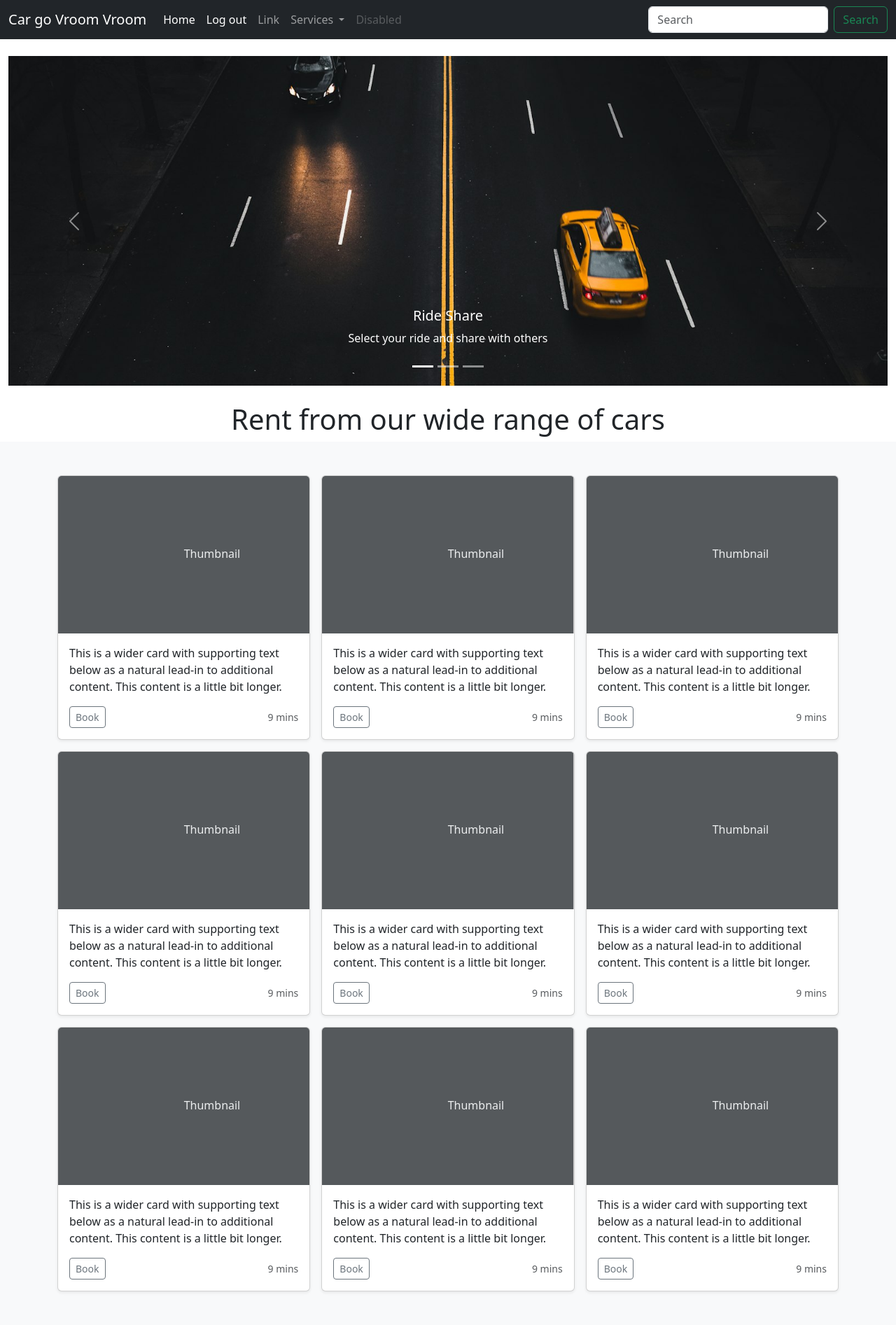
After one commit to AlveIbrahim/370-project, a Django app: page /home_after_login in a window 1280 px wide. The commit adds this page. Shown: the whole page at 70% size. Run offline with Django 4.2, Linux system fonts and the light colour scheme.

Commit message:
Add files via upload

```diff
--- a/core/home/urls.py
+++ b/core/home/urls.py
@@ -8,11 +8,13 @@ from django.conf import settings
 
 urlpatterns = [
     path('', views.index, name='home'),
+    path('home_after_login',views.home_after_login,name='home_after_login'),
     path('rs', views.rs, name='rs'),
     path('rent', views.rent, name='rent'),
     path('car_Listing', views.car_Listing, name='car_Listing'),
     path('signup', views.signup, name='signup'),
-    path('login', views.login_view, name='login')
+    path('login', views.login, name='login'),
+    path('logout', views.logout, name='logout')
 ]
 urlpatterns += staticfiles_urlpatterns()
 urlpatterns += static(settings.MEDIA_URL, document_root = settings.MEDIA_ROOT)
--- a/core/home/views.py
+++ b/core/home/views.py
@@ -1,13 +1,17 @@
 from django.shortcuts import render, redirect, HttpResponse
 from home.models import car_listing
 from django.contrib.auth.forms import AuthenticationForm
+from django.contrib import messages
 from .forms import SignupForm, cl
-from django.contrib.auth import login
+from django.contrib.auth import login as auth_login, logout as auth_logout, authenticate as auth_authenticate
 
 # Create your views here.
 def index(request):
     return render(request, 'index.html')
     # return HttpResponse('this is home page')
+
+def home_after_login(request):
+    return render(request,'after_login.html')
 
 def rs(request):
     return render(request, 'rideshare.html')
@@ -44,23 +48,28 @@ def signup(request):
         signup = SignupForm(request.POST)
         if signup.is_valid():
             user = signup.save()
-            login(request, user)
-            return redirect('home')
+            auth_login(request, user)
+            return redirect('home_after_login')
         else:
             return redirect('signup')
     else:
         signup = SignupForm()
     return render(request, 'signup.html', {'Signup':signup})
 
-def login_view(request):
+def login(request):
     if request.method == 'POST':
         login_form = AuthenticationForm(data=request.POST)
         if login_form.is_valid():
             user = login_form.get_user()
-            login(request,user)
-            return redirect('home')
+            auth_login(request,user)
+            return redirect('home_after_login')
         else:
             return redirect('login')
     else:
         login_form = AuthenticationForm()
     return render(request, 'login.html', {'Login':login_form})
+
+def logout(request):
+    auth_logout(request)
+    messages.warning(request, 'You were logged out')
+    return redirect('home')
--- /dev/null
+++ b/core/templates/after_login.html
@@ -0,0 +1,264 @@
+<!doctype html>
+<html lang="en">
+  <head>
+    <meta charset="utf-8">
+    <meta name="viewport" content="width=device-width, initial-scale=1">
+    <title>Car go Vroom Vroom</title>
+    <link href="https://cdn.jsdelivr.net/npm/bootstrap@5.3.2/dist/css/bootstrap.min.css" rel="stylesheet" integrity="sha384-T3c6CoIi6uLrA9TneNEoa7RxnatzjcDSCmG1MXxSR1GAsXEV/Dwwykc2MPK8M2HN" crossorigin="anonymous">
+  </head>
+  <body>
+    <nav class="navbar navbar-expand-lg navbar-dark bg-dark">
+        <div class="container-fluid">
+          <a class="navbar-brand" href="#">Car go Vroom Vroom</a>
+          <button class="navbar-toggler" type="button" data-bs-toggle="collapse" data-bs-target="#navbarSupportedContent" aria-controls="navbarSupportedContent" aria-expanded="false" aria-label="Toggle navigation">
+            <span class="navbar-toggler-icon"></span>
+          </button>
+          <div class="collapse navbar-collapse" id="navbarSupportedContent">
+            <ul class="navbar-nav me-auto mb-2 mb-lg-0">
+              <li class="nav-item">
+                <a class="nav-link active" aria-current="page" href="#">Home</a>
+              </li>
+              <li class="nav-item">
+              <li class="nav-item">
+                <a class="nav-link active" aria-current="page" href="/logout">Log out</a>
+              </li>
+              <li class="nav-item">
+                <a class="nav-link" href="#">Link</a>
+              </li>
+
+              <li class="nav-item dropdown">
+                <a class="nav-link dropdown-toggle" href="#" role="button" data-bs-toggle="dropdown" aria-expanded="false">
+                  Services
+                </a>
+                <ul class="dropdown-menu">
+                  <li><a class="dropdown-item" href="/rs">Ride Sharing</a></li>
+                  <li><a class="dropdown-item" href="/rent">Car Rent</a></li>
+                  <li><hr class="dropdown-divider"></li>
+                  <li><a class="dropdown-item" href="#">Something else here</a></li>
+
+                </ul>
+              </li>
+
+              <li class="nav-item">
+
+                <a class="nav-link disabled" aria-disabled="true">Disabled</a>
+              </li>
+            </ul>
+            <form class="d-flex" role="search">
+              <input class="form-control me-2" type="search" placeholder="Search" aria-label="Search">
+              <button class="btn btn-outline-success" type="submit">Search</button>
+            </form>
+
+          </div>
+        </div>
+      </nav>
+
+      <div class='container-fluid my-4'>
+      <div id="carouselExampleCaptions" class="carousel slide">
+        <div class="carousel-indicators">
+          <button type="button" data-bs-target="#carouselExampleCaptions" data-bs-slide-to="0" class="active" aria-current="true" aria-label="Slide 1"></button>
+          <button type="button" data-bs-target="#carouselExampleCaptions" data-bs-slide-to="1" aria-label="Slide 2"></button>
+          <button type="button" data-bs-target="#carouselExampleCaptions" data-bs-slide-to="2" aria-label="Slide 3"></button>
+        </div>
+        <div class="carousel-inner">
+          <div class="carousel-item active">
+            <a href="/rs">
+              <img src="/static/13.jpeg" class="d-block w-100" alt="car"/>
+            </a>
+            <div class="carousel-caption d-none d-md-block">
+              <b><h5> Ride Share</h5></b>
+              <p>Select your ride and share with others</p>
+            </div>
+          </div>
+          <div class="carousel-item">
+            <a href="/rant">
+              <img src="/static/7.jpeg" class="d-block w-100" alt="car"/>
+            </a>
+            <div class="carousel-caption d-none d-md-block">
+              <h5>Rent a car</h5>
+              <p>Some representative placeholder content for the second slide.</p>
+            </div>
+          </div>
+          <div class="carousel-item">
+            <a href="/rant">
+              <img src="/static/8.jpeg" class="d-block w-100" alt="car"/>
+            </a>
+            <div class="carousel-caption d-none d-md-block">
+              <h5>Third slide label</h5>
+              <p>Some representative placeholder content for the third slide.</p>
+            </div>
+          </div>
+        </div>
+        <button class="carousel-control-prev" type="button" data-bs-target="#carouselExampleCaptions" data-bs-slide="prev">
+          <span class="carousel-control-prev-icon" aria-hidden="true"></span>
+          <span class="visually-hidden">Previous</span>
+        </button>
+        <button class="carousel-control-next" type="button" data-bs-target="#carouselExampleCaptions" data-bs-slide="next">
+          <span class="carousel-control-next-icon" aria-hidden="true"></span>
+          <span class="visually-hidden">Next</span>
+        </button>
+      </div>
+    </div>
+
+
+    <b><h1 align='center'>Rent from our wide range of cars</h1></b>
+
+    <div class="album py-5 bg-body-tertiary">
+      <div class="container">
+
+        <div class="row row-cols-1 row-cols-sm-2 row-cols-md-3 g-3">
+          <div class="col">
+            <div class="card shadow-sm">
+              <svg class="bd-placeholder-img card-img-top" width="100%" height="225" xmlns="http://www.w3.org/2000/svg" role="img" aria-label="Placeholder: Thumbnail" preserveAspectRatio="xMidYMid slice" focusable="false"><title>Placeholder</title><rect width="100%" height="100%" fill="#55595c"></rect><text x="50%" y="50%" fill="#eceeef" dy=".3em">Thumbnail</text></svg>
+              <div class="card-body">
+                <p class="card-text">This is a wider card with supporting text below as a natural lead-in to additional content. This content is a little bit longer.</p>
+                <div class="d-flex justify-content-between align-items-center">
+                  <div class="btn-group">
+                    <a href='/rant'>
+                      <button type="button" class="btn btn-sm btn-outline-secondary" >Book</button>
+                    </a>
+
+                  </div>
+                  <small class="text-body-secondary">9 mins</small>
+                </div>
+              </div>
+            </div>
+          </div>
+          <div class="col">
+            <div class="card shadow-sm">
+              <svg class="bd-placeholder-img card-img-top" width="100%" height="225" xmlns="http://www.w3.org/2000/svg" role="img" aria-label="Placeholder: Thumbnail" preserveAspectRatio="xMidYMid slice" focusable="false"><title>Placeholder</title><rect width="100%" height="100%" fill="#55595c"></rect><text x="50%" y="50%" fill="#eceeef" dy=".3em">Thumbnail</text></svg>
+              <div class="card-body">
+                <p class="card-text">This is a wider card with supporting text below as a natural lead-in to additional content. This content is a little bit longer.</p>
+                <div class="d-flex justify-content-between align-items-center">
+                  <div class="btn-group">
+                    <a href='/rant'>
+                      <button type="button" class="btn btn-sm btn-outline-secondary">Book</button>
+                    </a>
+
+                  </div>
+                  <small class="text-body-secondary">9 mins</small>
+                </div>
+              </div>
+            </div>
+          </div>
+          <div class="col">
+            <div class="card shadow-sm">
+              <svg class="bd-placeholder-img card-img-top" width="100%" height="225" xmlns="http://www.w3.org/2000/svg" role="img" aria-label="Placeholder: Thumbnail" preserveAspectRatio="xMidYMid slice" focusable="false"><title>Placeholder</title><rect width="100%" height="100%" fill="#55595c"></rect><text x="50%" y="50%" fill="#eceeef" dy=".3em">Thumbnail</text></svg>
+              <div class="card-body">
+                <p class="card-text">This is a wider card with supporting text below as a natural lead-in to additional content. This content is a little bit longer.</p>
+                <div class="d-flex justify-content-between align-items-center">
+                  <div class="btn-group">
+                    <a href='/rant'>
+                    <button type="button" class="btn btn-sm btn-outline-secondary">Book</button>
+                    </a>
+                  </div>
+                  <small class="text-body-secondary">9 mins</small>
+                </div>
+              </div>
+            </div>
+          </div>
+
+          <div class="col">
+            <div class="card shadow-sm">
+              <svg class="bd-placeholder-img card-img-top" width="100%" height="225" xmlns="http://www.w3.org/2000/svg" role="img" aria-label="Placeholder: Thumbnail" preserveAspectRatio="xMidYMid slice" focusable="false"><title>Placeholder</title><rect width="100%" height="100%" fill="#55595c"></rect><text x="50%" y="50%" fill="#eceeef" dy=".3em">Thumbnail</text></svg>
+              <div class="card-body">
+                <p class="card-text">This is a wider card with supporting text below as a natural lead-in to additional content. This content is a little bit longer.</p>
+                <div class="d-flex justify-content-between align-items-center">
+                  <div class="btn-group">
+                    <a href='/rant'>
+                    <button type="button" class="btn btn-sm btn-outline-secondary">Book</button>
+                    </a>
+                  </div>
+                  <small class="text-body-secondary">9 mins</small>
+                </div>
+              </div>
+            </div>
+          </div>
+          <div class="col">
+            <div class="card shadow-sm">
+              <svg class="bd-placeholder-img card-img-top" width="100%" height="225" xmlns="http://www.w3.org/2000/svg" role="img" aria-label="Placeholder: Thumbnail" preserveAspectRatio="xMidYMid slice" focusable="false"><title>Placeholder</title><rect width="100%" height="100%" fill="#55595c"></rect><text x="50%" y="50%" fill="#eceeef" dy=".3em">Thumbnail</text></svg>
+              <div class="card-body">
+                <p class="card-text">This is a wider card with supporting text below as a natural lead-in to additional content. This content is a little bit longer.</p>
+                <div class="d-flex justify-content-between align-items-center">
+                  <div class="btn-group">
+                    <a href='/rant'>
+                    <button type="button" class="btn btn-sm btn-outline-secondary">Book</button>
+                    </a>
+                  </div>
+                  <small class="text-body-secondary">9 mins</small>
+                </div>
+              </div>
+            </div>
+          </div>
+          <div class="col">
+            <div class="card shadow-sm">
+              <svg class="bd-placeholder-img card-img-top" width="100%" height="225" xmlns="http://www.w3.org/2000/svg" role="img" aria-label="Placeholder: Thumbnail" preserveAspectRatio="xMidYMid slice" focusable="false"><title>Placeholder</title><rect width="100%" height="100%" fill="#55595c"></rect><text x="50%" y="50%" fill="#eceeef" dy=".3em">Thumbnail</text></svg>
+              <div class="card-body">
+                <p class="card-text">This is a wider card with supporting text below as a natural lead-in to additional content. This content is a little bit longer.</p>
+                <div class="d-flex justify-content-between align-items-center">
+                  <div class="btn-group">
+                    <a href='/rant'>
+                    <button type="button" class="btn btn-sm btn-outline-secondary">Book</button>
+                    </a>
+                  </div>
+                  <small class="text-body-secondary">9 mins</small>
+                </div>
+              </div>
+            </div>
+          </div>
+
+          <div class="col">
+            <div class="card shadow-sm">
+              <svg class="bd-placeholder-img card-img-top" width="100%" height="225" xmlns="http://www.w3.org/2000/svg" role="img" aria-label="Placeholder: Thumbnail" preserveAspectRatio="xMidYMid slice" focusable="false"><title>Placeholder</title><rect width="100%" height="100%" fill="#55595c"></rect><text x="50%" y="50%" fill="#eceeef" dy=".3em">Thumbnail</text></svg>
+              <div class="card-body">
+                <p class="card-text">This is a wider card with supporting text below as a natural lead-in to additional content. This content is a little bit longer.</p>
+                <div class="d-flex justify-content-between align-items-center">
+                  <div class="btn-group">
+                    <a href='/rant'>
+                    <button type="button" class="btn btn-sm btn-outline-secondary">Book</button>
+                    </a>
+                  </div>
+                  <small class="text-body-secondary">9 mins</small>
+                </div>
+              </div>
+            </div>
+          </div>
+          <div class="col">
+            <div class="card shadow-sm">
+              <svg class="bd-placeholder-img card-img-top" width="100%" height="225" xmlns="http://www.w3.org/2000/svg" role="img" aria-label="Placeholder: Thumbnail" preserveAspectRatio="xMidYMid slice" focusable="false"><title>Placeholder</title><rect width="100%" height="100%" fill="#55595c"></rect><text x="50%" y="50%" fill="#eceeef" dy=".3em">Thumbnail</text></svg>
+              <div class="card-body">
+                <p class="card-text">This is a wider card with supporting text below as a natural lead-in to additional content. This content is a little bit longer.</p>
+                <div class="d-flex justify-content-between align-items-center">
+                  <div class="btn-group">
+                    <a href='/rant'>
+                    <button type="button" class="btn btn-sm btn-outline-secondary">Book</button>
+                    </a>
+                  </div>
+                  <small class="text-body-secondary">9 mins</small>
+                </div>
+              </div>
+            </div>
+          </div>
+          <div class="col">
+            <div class="card shadow-sm">
+              <svg class="bd-placeholder-img card-img-top" width="100%" height="225" xmlns="http://www.w3.org/2000/svg" role="img" aria-label="Placeholder: Thumbnail" preserveAspectRatio="xMidYMid slice" focusable="false"><title>Placeholder</title><rect width="100%" height="100%" fill="#55595c"></rect><text x="50%" y="50%" fill="#eceeef" dy=".3em">Thumbnail</text></svg>
+              <div class="card-body">
+                <p class="card-text">This is a wider card with supporting text below as a natural lead-in to additional content. This content is a little bit longer.</p>
+                <div class="d-flex justify-content-between align-items-center">
+                  <div class="btn-group">
+                    <a href='/rant'>
+                    <button type="button" class="btn btn-sm btn-outline-secondary">Book</button>
+                    </a>
+                  </div>
+                  <small class="text-body-secondary">9 mins</small>
+                </div>
+              </div>
+            </div>
+          </div>
+        </div>
+      </div>
+    </div>
+
+    <script src="https://cdn.jsdelivr.net/npm/bootstrap@5.3.2/dist/js/bootstrap.bundle.min.js" integrity="sha384-C6RzsynM9kWDrMNeT87bh95OGNyZPhcTNXj1NW7RuBCsyN/o0jlpcV8Qyq46cDfL" crossorigin="anonymous"></script>
+  </body>
+</html>
--- a/core/templates/login.html
+++ b/core/templates/login.html
@@ -1,11 +1,11 @@
 <!DOCTYPE html>
 <html>
 <h1>Boro vi</h1>
-<h2>Signup</h2>
-<form class="signup" method="post">
+<h2>Log  In</h2>
+<form class="login" method="post">
     {% csrf_token %}
     {{Login}}
-    <input type="submit" value="Signup_Request">
+    <input type="submit" value="login_Request">
 </form>
 </body>
 </html>
```
Also changed, not shown: core/templates/index.html (+4 -6 lines), core/db.sqlite3.
